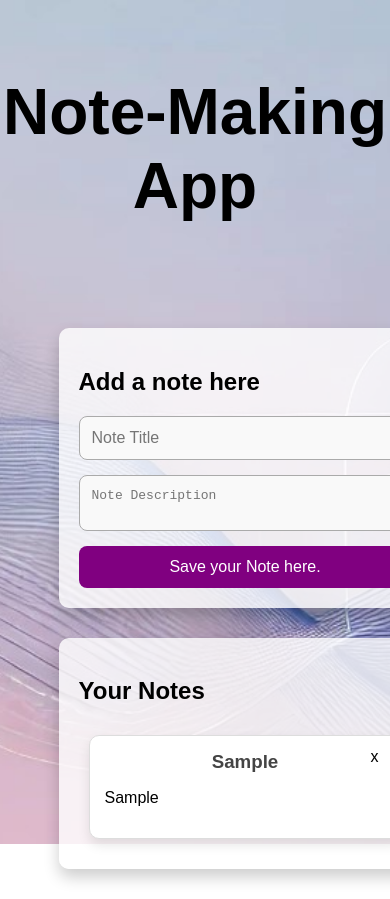
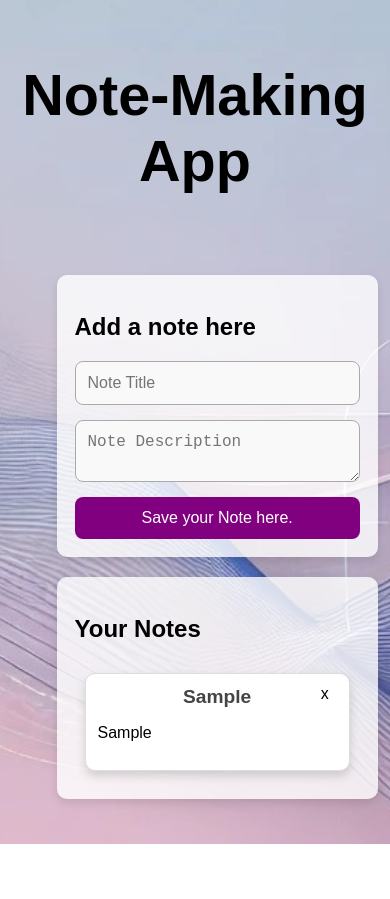
Before and after one commit to 786Shruti/Note-making, a plain HTML site: page index.html in a window 390 px wide. Both pictures are taken after typing "Sample", "Sample" into the empty fields and a click on the button "Save your Note here.". Shown: the top 899 px of the page. After the commit the page ends 844 px from the top, so only its background shows below. Drawn offline with Linux system fonts and the light colour scheme.

Commit message:
styles.css

```diff
--- a/styles.css
+++ b/styles.css
@@ -131,3 +131,120 @@ button:hover {
     background-color: #c82333;
     transform: scale(1.1); /* Slight hover enlargement */
 }
+/* Mobile Phones (Small devices) */
+@media only screen and (max-width: 600px) {
+    body {
+        font-size: 14px;
+        flex-direction: column;
+    }
+
+    header {
+        font-size: 1.5em;
+        padding: 0.5em;
+    }
+
+    .note-input, .notes-container {
+        margin: 15px;
+        padding: 15px;
+        max-width: 100%;
+        box-shadow: 0 4px 8px rgba(0, 0, 0, 0.1);
+    }
+
+    input, textarea {
+        font-size: 0.9em;
+        padding: 10px;
+    }
+
+    button {
+        font-size: 0.9em;
+        padding: 10px 15px;
+    }
+
+    .notes-container #notes {
+        grid-template-columns: 1fr; /* Single column for narrow screens */
+        gap: 15px;
+    }
+
+    .note-card {
+        padding: 10px;
+        box-shadow: 0 4px 8px rgba(0, 0, 0, 0.1);
+    }
+
+    .note-card h3 {
+        font-size: 1em;
+    }
+}
+
+/* Tablets (Medium devices) */
+@media only screen and (max-width: 768px) {
+    body {
+        font-size: 16px;
+    }
+
+    header {
+        font-size: 1.8em;
+        padding: 0.8em;
+    }
+
+    .note-input, .notes-container {
+        margin: 20px;
+        padding: 18px;
+        max-width: 90%;
+    }
+
+    input, textarea {
+        font-size: 1em;
+        padding: 12px;
+    }
+
+    button {
+        font-size: 1em;
+        padding: 12px 16px;
+    }
+
+    .notes-container #notes {
+        grid-template-columns: repeat(auto-fit, minmax(150px, 1fr)); /* Adjust for medium screens */
+        gap: 18px;
+    }
+
+    .note-card {
+        padding: 12px;
+        box-shadow: 0 5px 10px rgba(0, 0, 0, 0.15);
+    }
+
+    .note-card h3 {
+        font-size: 1.2em;
+    }
+}
+
+/* Desktops and Larger Screens */
+@media only screen and (min-width: 1024px) {
+    body {
+        font-size: 18px;
+    }
+
+    header {
+        font-size: 2.2em;
+        padding: 1em;
+    }
+
+    .note-input, .notes-container {
+        margin: 30px auto;
+        max-width: 800px;
+        padding: 20px;
+    }
+
+    .notes-container #notes {
+        grid-template-columns: repeat(auto-fit, minmax(200px, 1fr));
+        gap: 20px;
+    }
+
+    .note-card {
+        padding: 15px;
+        box-shadow: 0 6px 12px rgba(0, 0, 0, 0.1);
+    }
+
+    .note-card h3 {
+        font-size: 1.4em;
+    }
+}
```
